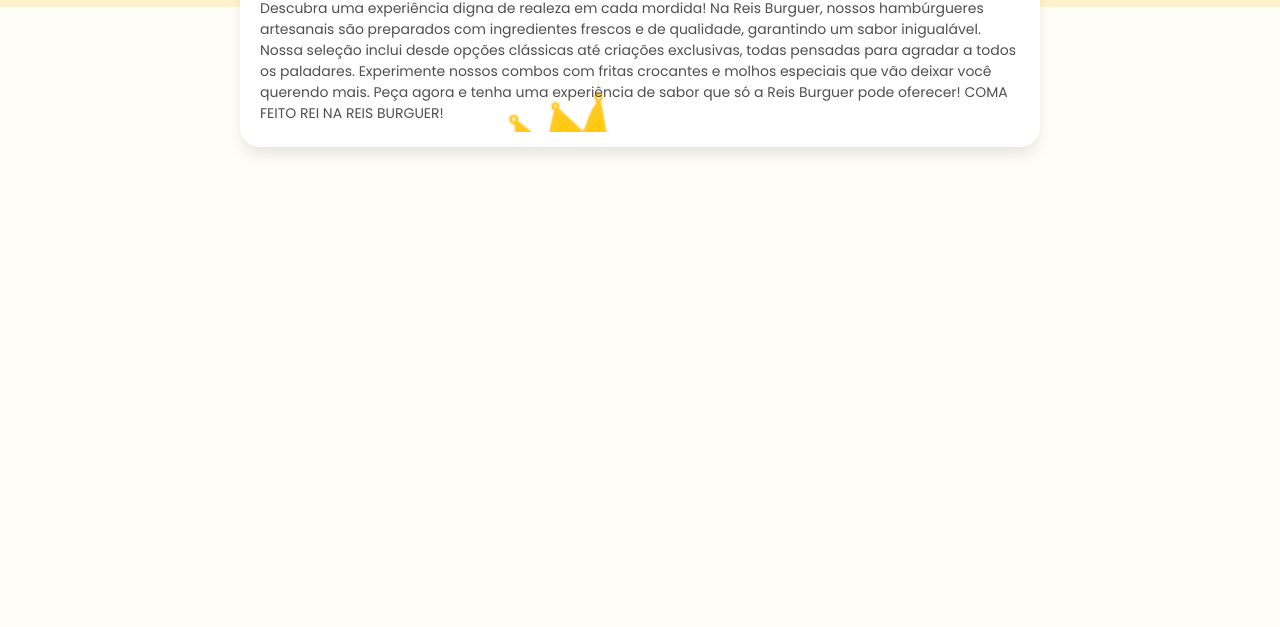
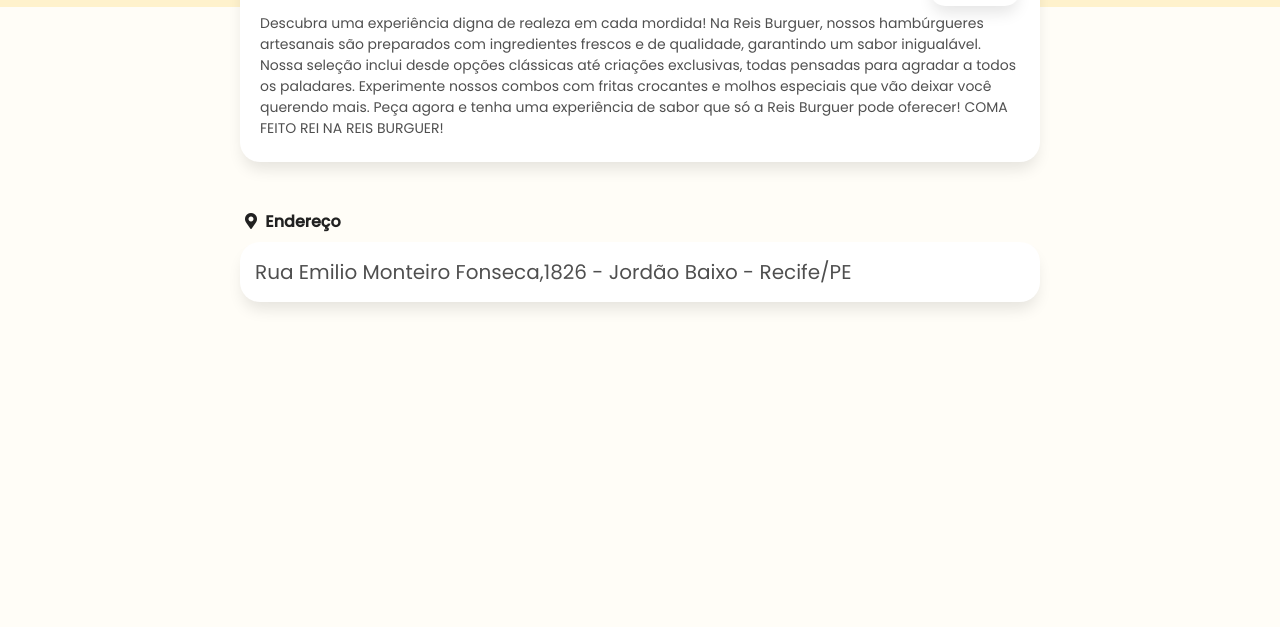
Before and after one commit to Frouzin/CardapioDigital, a plain HTML site: page sobre.html in a window 1280 px wide. Shown: the part 173-800 px from the top of the page. Drawn offline with Linux system fonts and the light colour scheme.

Commit message:
Add: Adress card

```diff
--- a/css/main.css
+++ b/css/main.css
@@ -437,7 +437,7 @@
 }
 
 .title-sobre {
-    margin-bottom: 20px;
+    margin-bottom: 20px !important;
     margin-top: 5px;
     margin-right: 100px;
 }
@@ -446,3 +446,16 @@
     font-size: 14px;
     color: var(--color-text);
 }
+
+.container-img-sobre {
+    position: absolute;
+    right: 20px;
+    margin-top: -50px;
+    width: 90px;
+    height: 90px;
+    background-repeat: no-repeat;
+    background-position: center;
+    background-color: var(--color-white);
+    border-radius: 15px;
+    box-shadow: 0 10px 15px -3px rgba(0, 0, 0, 0.1) !important;
+}
--- a/sobre.html
+++ b/sobre.html
@@ -42,18 +42,18 @@
 
             <div class="d-flex">
 
-                <div class="container-img-sobre" style="background-image: url(./img/6.png); background-size:cover;">
+                <div class="container-img-sobre" style="background-image: url(./img/6.png); background-size:100%;"></div>
 
-                    <div class="infos">
-                        <h1 class="title-sobre"><b>Reis Burguer</b></h1>
-                        <div class="infos-sub">
-                            <p class="sobre mb-2">Descubra uma experiência digna de realeza em cada mordida!
+                <div class="infos">
+                    <h1 class="title-sobre"><b>Reis Burguer</b></h1>
+                    <div class="infos-sub">
+                       <p class="sobre mb-2">Descubra uma experiência digna de realeza em cada mordida!
                                 Na Reis Burguer, nossos hambúrgueres artesanais são preparados com ingredientes frescos e de qualidade,
                                 garantindo um sabor inigualável. Nossa seleção inclui desde opções clássicas até criações exclusivas,
                                 todas pensadas para agradar a todos os paladares. Experimente nossos combos com fritas crocantes e
                                 molhos especiais que vão deixar você querendo mais. Peça agora e tenha uma experiência de sabor
                                 que só a Reis Burguer pode oferecer! COMA FEITO REI NA REIS BURGUER!</p>
-                        </div>
+
 
                     </div>
 
@@ -66,6 +66,18 @@
 
     </section>
 
+    <section class="lista width-fix mt-5 pb-5">
+
+        <div class="container-group mb-5">
+            <p class="title-categoria mb-0">
+                <i class="fas fa-map-marker-alt"></i><b>&nbsp; Endereço</b>
+            </p>
+            <div class="card mt-2">
+                <p class="normal-text mb-0"> Rua Emilio Monteiro Fonseca,1826 - Jordão Baixo - Recife/PE</p>
+            </div>
+        </div>
+
+    </section>
 
     <section class="menu-bottom disable hidden" id="menu-bottom-closed">
 
```
